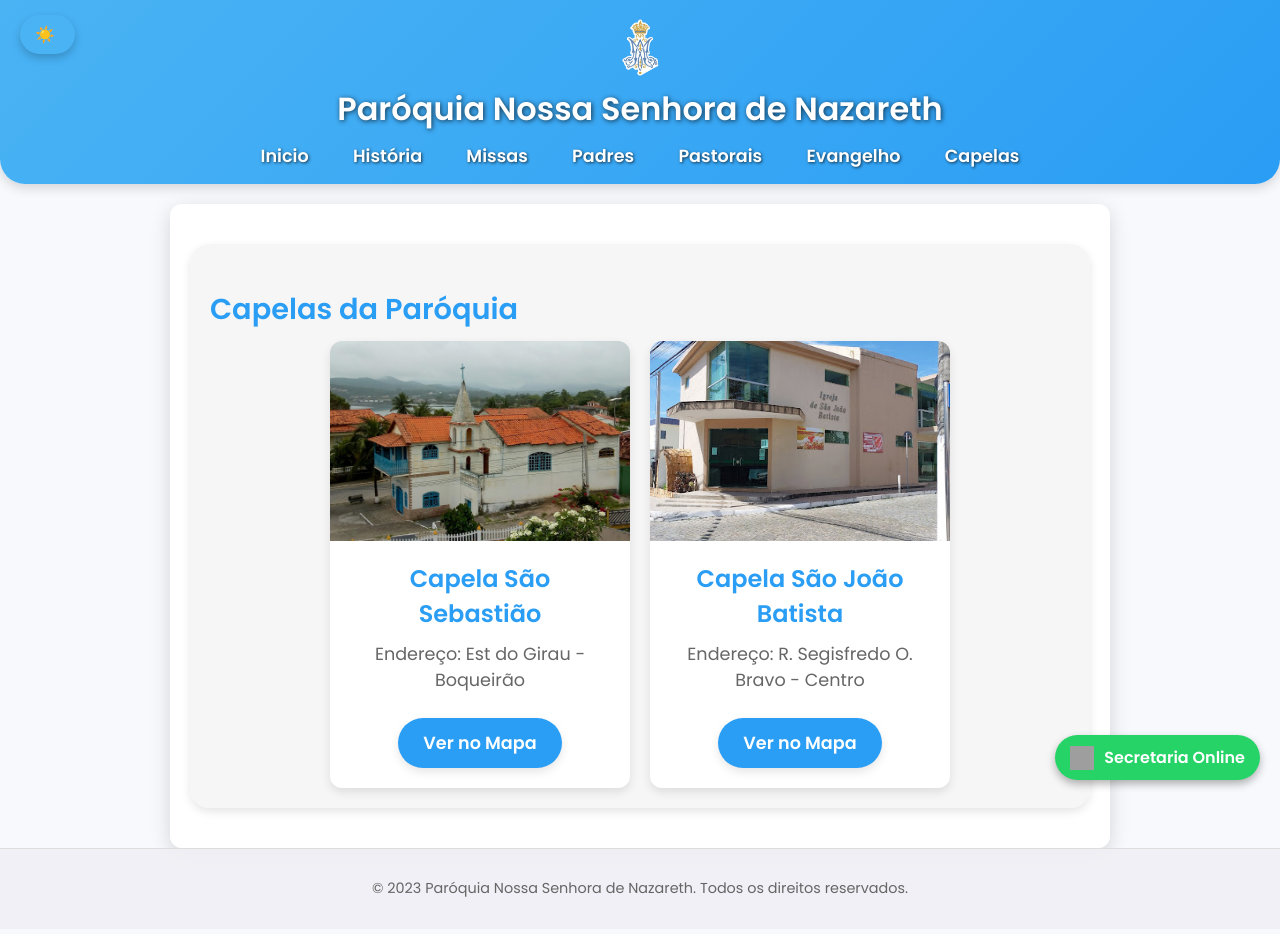
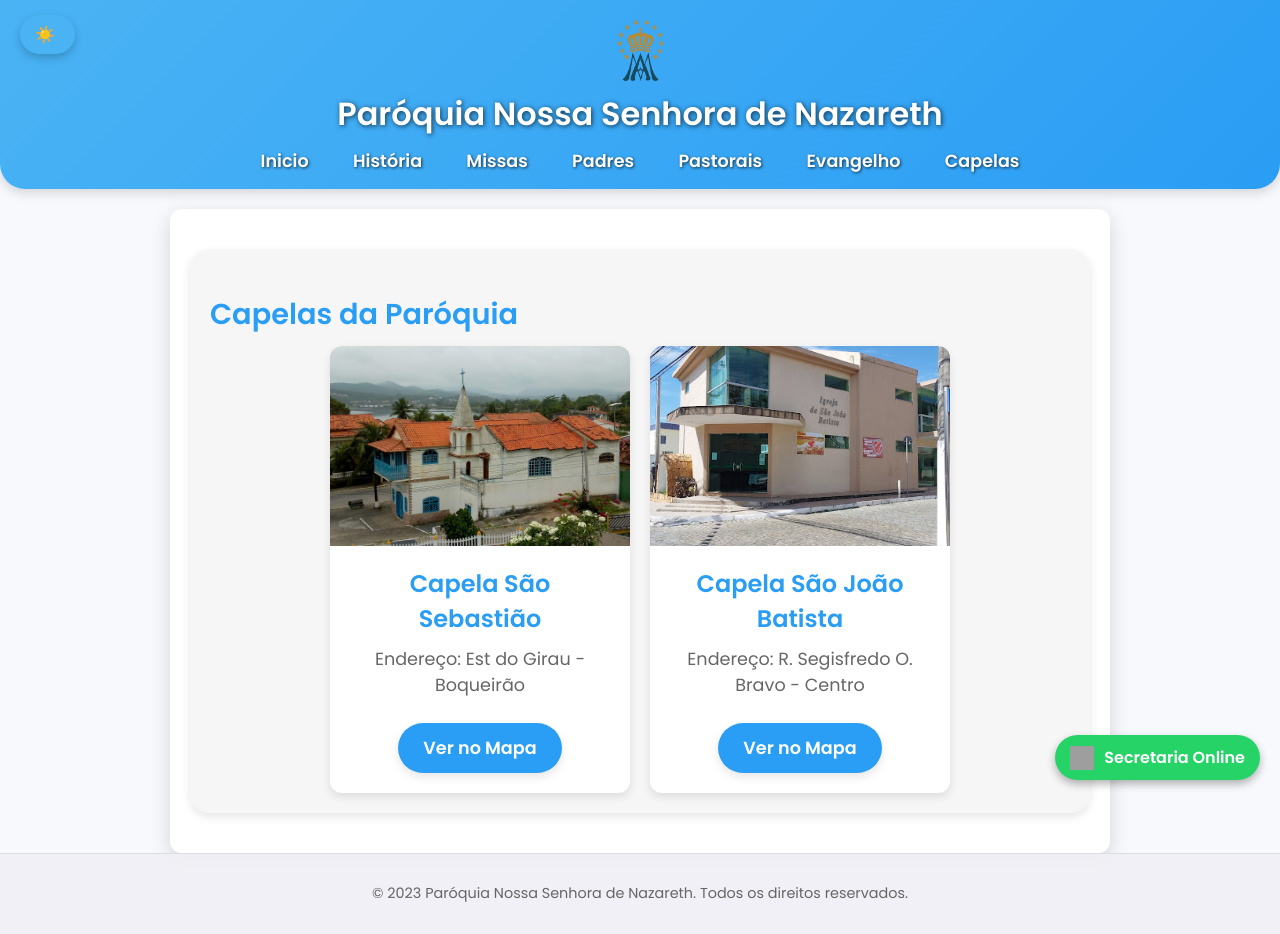
Before and after one commit to efserafim/paroquiateste, a plain HTML site: page capelas.html in a window 1280 px wide. Drawn offline with Linux system fonts and the light colour scheme; grey boxes are pictures that could not be loaded.

Commit message:
Add files via upload

```diff
--- a/capelas.html
+++ b/capelas.html
@@ -39,7 +39,7 @@
             </button>
         </div>
         <div class="logo">
-            <img src="./virgem_maria_simbol-removebg-preview (1).png" alt="Brasão" class="brasao">
+            <img src="./mariano-removebg-preview.png" alt="Brasão" class="brasao">
             <h1>Paróquia Nossa Senhora de Nazareth</h1>
         </div>
         <nav>
--- a/styles.css
+++ b/styles.css
@@ -39,7 +39,7 @@ header {
 }
 
 .brasao {
-    width: 65px;
+    width: 85px;
     height: auto;
     margin-bottom: 5px;
 }
```
Also changed, not shown: clero.html (+1 -1 lines), eventos.html (+1 -1 lines), historia.html (+1 -1 lines), horarios.html (+1 -1 lines), index.html (+1 -1 lines), leituras.html (+1 -1 lines), mariano-removebg-preview.png (added), mariano.jpg (added).
